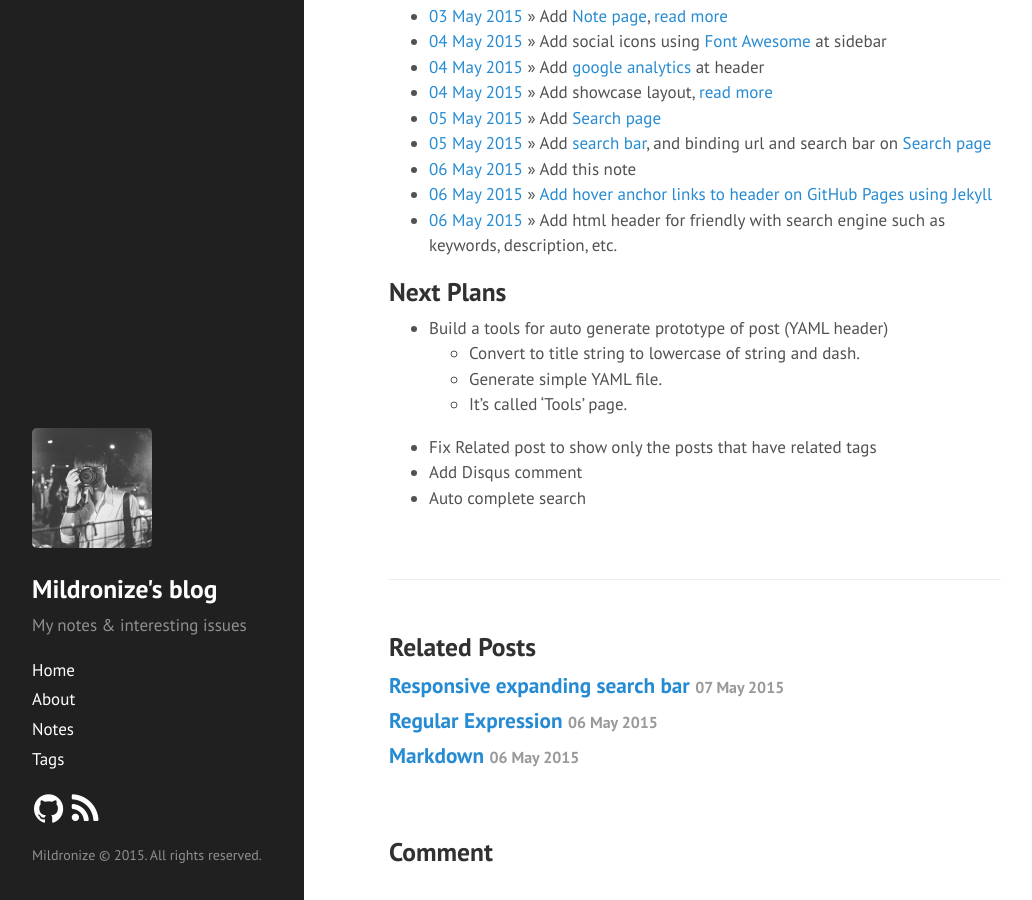
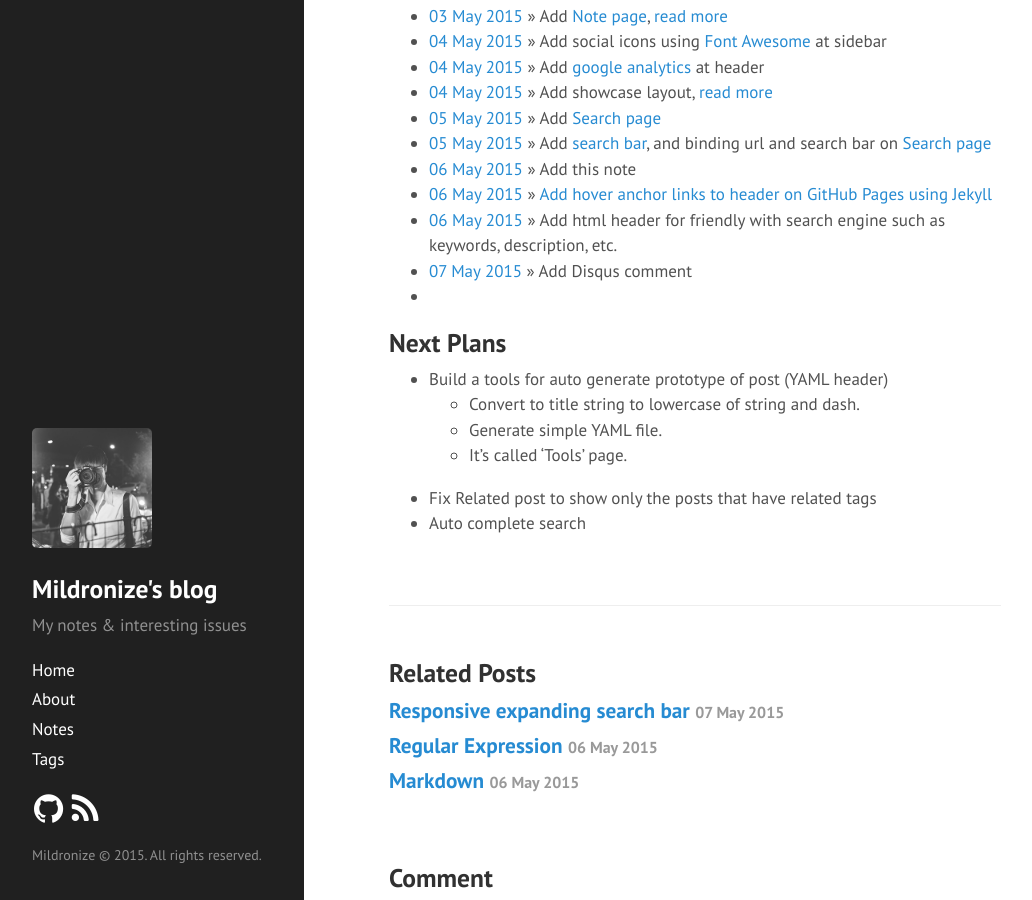
Before and after one commit to mildronize/blog-jekyll, a Jekyll site: the page built from _posts/2015-05-06-my-blog-development.md, in a window 1280 px wide and 900 px high, scrolled down 673 px. Shown: the whole window, without its empty margins (2-1034 px from the left). Built offline with Jekyll 4.4.1, drawn with Linux system fonts in a browser that asks for light colours; Markdown is read by kramdown in place of the engine named in the settings; comment, search, counter and statistics services are not loaded; some of the changed lines change nothing that is shown.

Commit message:
Update 2015-05-06-my-blog-development.md

```diff
--- a/_posts/2015-05-06-my-blog-development.md
+++ b/_posts/2015-05-06-my-blog-development.md
@@ -33,7 +33,8 @@ permalink: notes/my-blog-dev
 - [06 May 2015][t09] &raquo; Add this note
 - [06 May 2015][t10] &raquo; [Add hover anchor links to header on GitHub Pages using Jekyll](http://milanaryal.com/2015/adding-hover-anchor-links-to-header-on-github-pages-using-jekyll)
 - [06 May 2015][t11] &raquo; Add html header for friendly with search engine such as keywords, description, etc.
-
+- [07 May 2015][t12] &raquo; Add Disqus comment
+-
 [t01]: https://github.com/mildronize/mildronize.github.io/commit/a48c4b03033496c16e1eeb6377f7a2fb6fa79586
 [t02]: https://github.com/mildronize/mildronize.github.io/commit/58f941a5a9d0066c5ea939aaab98f1adef291647
 [t03]: https://github.com/mildronize/mildronize.github.io/commit/5b51c7691acb01beec8df5f3704f57d3da272922
@@ -45,6 +46,7 @@ permalink: notes/my-blog-dev
 [t09]: https://github.com/mildronize/mildronize.github.io/commit/8f83e6963f2a70b0979ff4be8a85541a19e34594
 [t10]: https://github.com/mildronize/mildronize.github.io/commit/ca7df4be719fd2b9891cbea53fce88722196f419
 [t11]: https://github.com/mildronize/mildronize.github.io/commit/7872d3039fd05e9b1b6f1581a13772b65c9c6b27
+[t12]: https://github.com/mildronize/mildronize.github.io/commit/f8ff0a772521cf5b90cb0cd455bc9d8c85997ffb
 
 [Search page]: {{site.url}}/search/
 [Note page]: {{site.url}}/notes/
@@ -55,5 +57,4 @@ permalink: notes/my-blog-dev
   - Generate simple YAML file.
   - It's called 'Tools' page.
 - Fix Related post to show only the posts that have related tags
-- Add Disqus comment
 - Auto complete search
```
